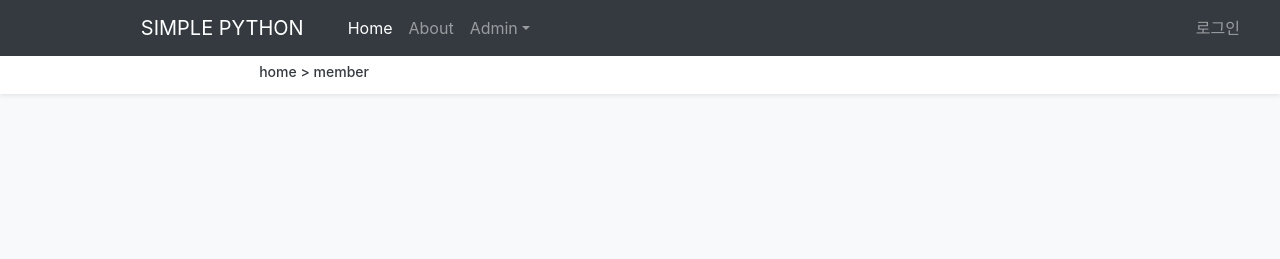
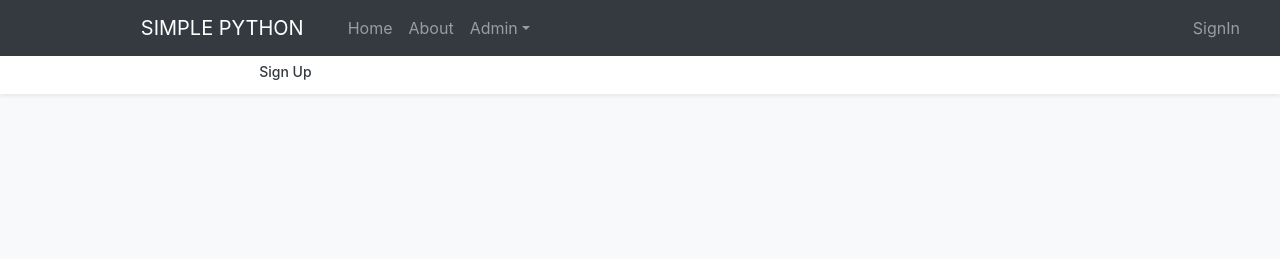
Before and after one commit to kjcaway/simplePython, a Flask app: page /auth/signup in a window 1280 px wide. Shown: the top 259 px of the page. Run offline with Flask 2, Linux system fonts and the light colour scheme; some libraries are stand-ins or nearby versions.

Commit message:
nav active, location bar\nbut not moduled..

```diff
--- a/src/website/templates/layout.html
+++ b/src/website/templates/layout.html
@@ -22,13 +22,13 @@
 
     <div class="collapse navbar-collapse pl20p" id="navbarsExampleDefault">
       <ul class="navbar-nav mr-auto">
-        <li class="nav-item active">
+        <li class="nav-item {% if nav == 'home' %}active{% endif %}">
           <a class="nav-link" href="/">Home <span class="sr-only">(current)</span></a>
         </li>
-        <li class="nav-item">
+        <li class="nav-item {% if nav == 'about' %}active{% endif %}">
           <a class="nav-link" href="/about/">About <span class="sr-only">(current)</span></a>
         </li>
-        <li class="nav-item dropdown">
+        <li class="nav-item dropdown {% if nav == 'admin' %}active{% endif %}">
           <a class="nav-link dropdown-toggle" href="#" id="dropdown01" data-toggle="dropdown" aria-haspopup="true"
             aria-expanded="false">Admin</a>
           <div class="dropdown-menu" aria-labelledby="dropdown01">
@@ -45,14 +45,14 @@
     </div>
     <ul class="navbar-nav px-3">
       <li class="nav-item text-nowrap">
-        <a class="nav-link" href="/auth/signin">로그인</a>
+        <a class="nav-link" href="/auth/signin">SignIn</a>
       </li>
     </ul>
   </nav>
 
   <div class="nav-scroller bg-white shadow-sm my-secNav">
     <nav class="nav nav-underline">
-      <a class="nav-link active" href="#">home > member</a>
+      <a class="nav-link active" href="#">{{ loc }}</a>
     </nav>
   </div>
 
--- a/src/website/views/auth.py
+++ b/src/website/views/auth.py
@@ -2,10 +2,14 @@ from flask import Blueprint, render_template, request, redirect
 
 blueprint = Blueprint('auth', __name__)
 
+loc = 'Sign In'
+
 @blueprint.route('/signin')
 def signin():
-  return render_template('auth/signin.html')
+  return render_template('auth/signin.html', loc=loc)
 
 @blueprint.route('/signup')
 def signup():
-  return render_template('auth/signup.html')
+  loc = 'Sign Up'
+
+  return render_template('auth/signup.html', loc=loc)
--- a/src/website/views/home.py
+++ b/src/website/views/home.py
@@ -1,11 +1,17 @@
 from flask import Blueprint, render_template, request, redirect
 
 blueprint = Blueprint('home', __name__)
+nav = 'home'
+loc = 'Home'
 
 @blueprint.route('/')
 def index():
-  return render_template('home/home.html')
+
+  return render_template('home/home.html', nav=nav, loc=loc)
 
 @blueprint.route('/about/')
 def about():
-  return render_template('home/about.html')
+  nav = 'about'
+  loc = 'About'
+
+  return render_template('home/about.html', nav=nav, loc=loc)
--- a/src/website/views/member.py
+++ b/src/website/views/member.py
@@ -1,8 +1,8 @@
 from flask import Blueprint, render_template, request, redirect, g
 
-# from .. import database
-
 blueprint = Blueprint('member', __name__)
+nav = 'admin'
+loc = 'Admin'
 
 @blueprint.route('/')
 def index():
@@ -10,4 +10,5 @@ def index():
   db = getattr(g, 'db', None)
   members = db.members.find()
 
-  return render_template('member/list.html', members = members)
+
+  return render_template('member/list.html', members = members, nav = nav, loc=loc + ' > ' + 'Members List')
```
Also changed, not shown: other parts of src/website/templates/layout.html (+1 -0 lines), src/website/static/js/common.js (added).
